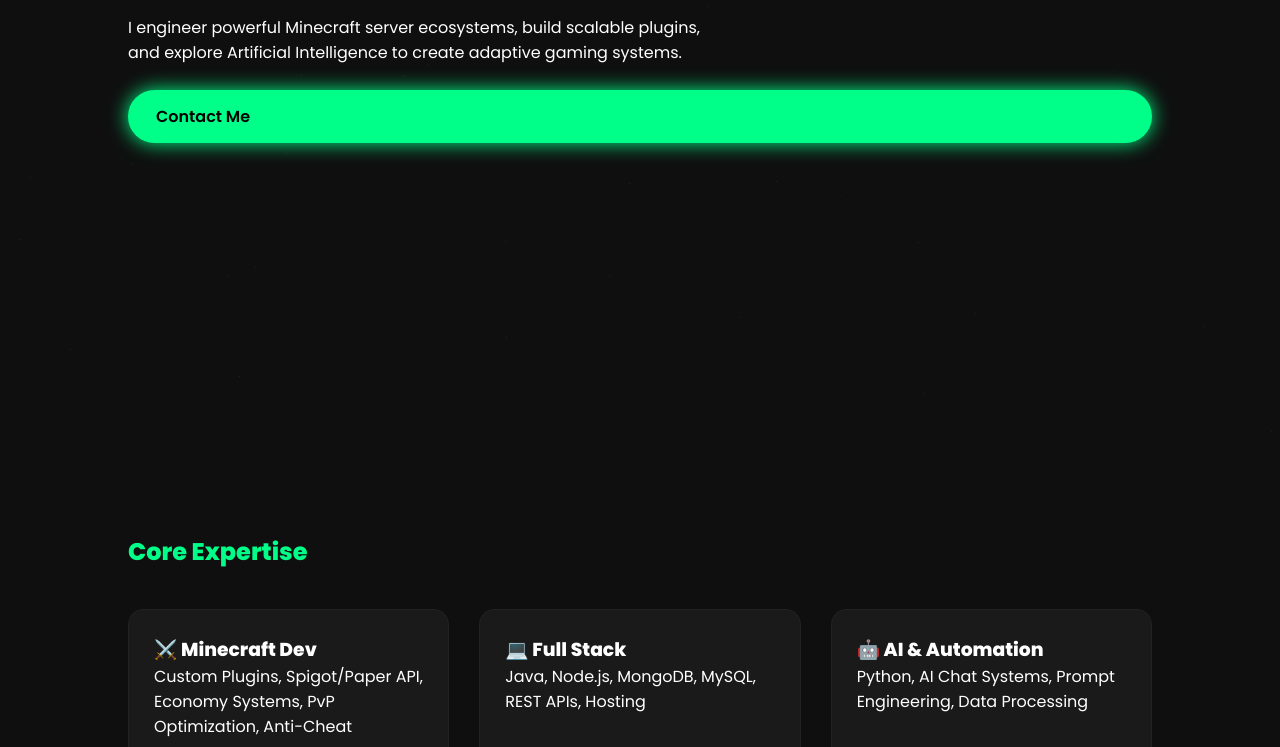
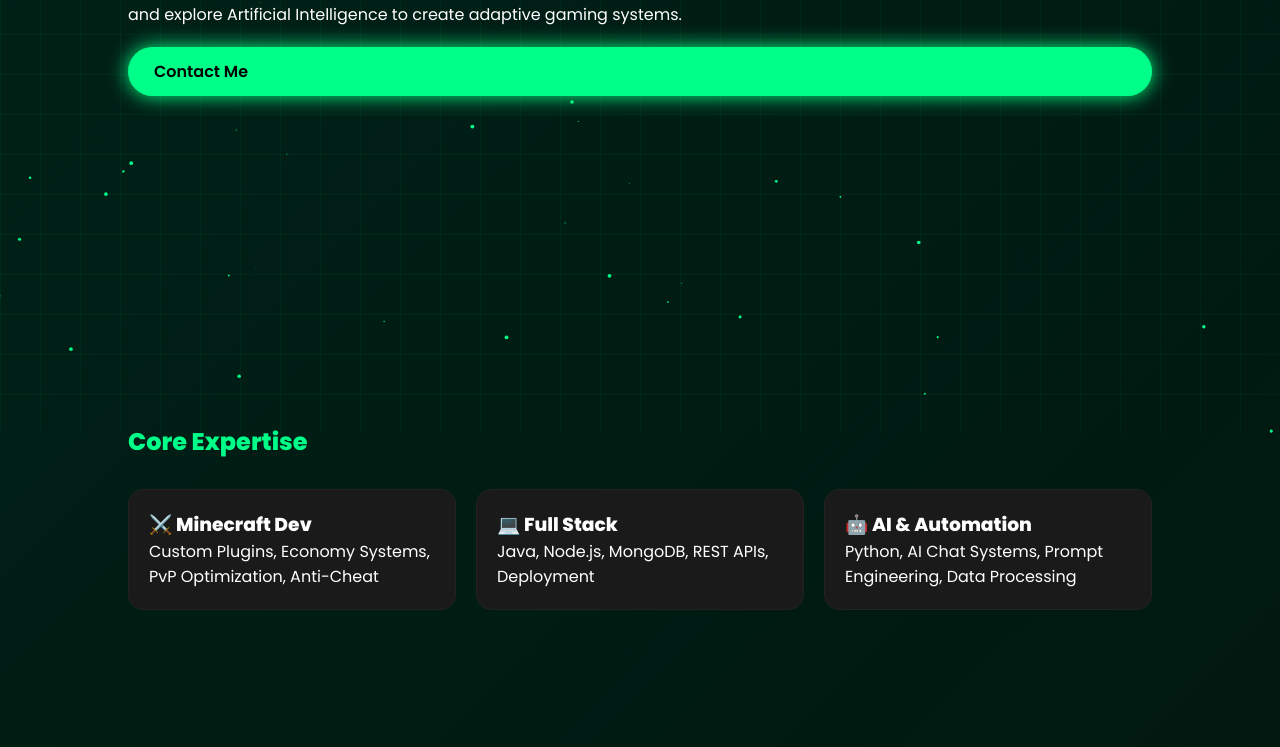
Before and after one commit to abhishekjaat1/Abhishek-jaat-portfolio, a plain HTML site: page index.html in a window 1280 px wide. Shown: the part 366-1113 px from the top of the page. Drawn offline with Linux system fonts and the light colour scheme.

Commit message:
Refactor styles and update content in index.html
Updated styles for background gradient, section spacing, and button dimensions. Modified text content for clarity and reduced particle count in animation.

```diff
--- a/index.html
+++ b/index.html
@@ -17,24 +17,48 @@
 }
 
 body{
-    background:#0f0f0f;
+    background: linear-gradient(-45deg, #0f0f0f, #001a12, #002b1f, #000000);
+    background-size: 400% 400%;
+    animation: gradientBG 15s ease infinite;
     color:white;
     overflow-x:hidden;
 }
 
-/* PARTICLES */
+@keyframes gradientBG {
+    0% { background-position: 0% 50%; }
+    50% { background-position: 100% 50%; }
+    100% { background-position: 0% 50%; }
+}
+
+/* GRID OVERLAY */
+body::before{
+    content:"";
+    position:fixed;
+    top:0;
+    left:0;
+    width:100%;
+    height:100%;
+    background-image:
+        linear-gradient(rgba(0,255,136,0.05) 1px, transparent 1px),
+        linear-gradient(90deg, rgba(0,255,136,0.05) 1px, transparent 1px);
+    background-size:40px 40px;
+    pointer-events:none;
+    z-index:-1;
+}
+
 canvas{
     position:fixed;
     top:0;
     left:0;
-    z-index:-1;
+    z-index:-2;
 }
 
+/* SECTION SPACING REDUCED */
 section{
-    padding:100px 10%;
+    padding:70px 10%;
     opacity:0;
     transform:translateY(40px);
-    transition:1s ease;
+    transition:0.8s ease;
 }
 
 section.show{
@@ -54,11 +78,18 @@ h1,h2,h3{
     text-shadow:0 0 20px #00ff88;
 }
 
+.hero{
+    height:90vh;
+    display:flex;
+    flex-direction:column;
+    justify-content:center;
+}
+
 /* BUTTON */
 .btn{
     display:inline-block;
-    margin-top:25px;
-    padding:14px 28px;
+    margin-top:20px;
+    padding:12px 26px;
     background:#00ff88;
     color:black;
     text-decoration:none;
@@ -73,25 +104,17 @@ h1,h2,h3{
     transform:scale(1.1);
 }
 
-/* HERO */
-.hero{
-    height:100vh;
-    display:flex;
-    flex-direction:column;
-    justify-content:center;
-}
-
 /* CARDS */
 .skills-grid{
     display:grid;
-    grid-template-columns:repeat(auto-fit,minmax(250px,1fr));
-    gap:30px;
-    margin-top:40px;
+    grid-template-columns:repeat(auto-fit,minmax(220px,1fr));
+    gap:20px;
+    margin-top:30px;
 }
 
 .card{
     background:#1a1a1a;
-    padding:25px;
+    padding:20px;
     border-radius:15px;
     transition:0.4s;
     border:1px solid #222;
@@ -99,14 +122,14 @@ h1,h2,h3{
 
 .card:hover{
     border:1px solid #00ff88;
-    transform:translateY(-10px) scale(1.03);
+    transform:translateY(-8px);
     box-shadow:0 0 25px #00ff88;
 }
 
-/* PROJECT */
+/* PROJECTS */
 .project{
-    margin-top:30px;
-    padding:25px;
+    margin-top:20px;
+    padding:20px;
     background:#141414;
     border-left:4px solid #00ff88;
     border-radius:10px;
@@ -114,21 +137,21 @@ h1,h2,h3{
 }
 
 .project:hover{
-    transform:translateX(10px);
+    transform:translateX(8px);
     box-shadow:0 0 20px #00ff88;
 }
 
 .contact-box{
-    margin-top:30px;
+    margin-top:20px;
     background:#141414;
-    padding:25px;
+    padding:20px;
     border-radius:15px;
     border:1px solid #00ff88;
 }
 
 footer{
     text-align:center;
-    padding:40px;
+    padding:30px;
     background:#0a0a0a;
     opacity:0.7;
 }
@@ -142,7 +165,7 @@ footer{
 <section class="hero show">
     <h1>Hello, I'm <span class="green glow">Abhishek Jaat</span></h1>
     <h2><span id="typing"></span></h2>
-    <p style="margin-top:20px; max-width:600px;">
+    <p style="margin-top:15px; max-width:600px;">
         I engineer powerful Minecraft server ecosystems, build scalable plugins,
         and explore Artificial Intelligence to create adaptive gaming systems.
     </p>
@@ -154,11 +177,11 @@ footer{
     <div class="skills-grid">
         <div class="card">
             <h3>⚔️ Minecraft Dev</h3>
-            <p>Custom Plugins, Spigot/Paper API, Economy Systems, PvP Optimization, Anti-Cheat</p>
+            <p>Custom Plugins, Economy Systems, PvP Optimization, Anti-Cheat</p>
         </div>
         <div class="card">
             <h3>💻 Full Stack</h3>
-            <p>Java, Node.js, MongoDB, MySQL, REST APIs, Hosting</p>
+            <p>Java, Node.js, MongoDB, REST APIs, Deployment</p>
         </div>
         <div class="card">
             <h3>🤖 AI & Automation</h3>
@@ -182,17 +205,15 @@ footer{
 
     <div class="project">
         <h3>AI Server Assistant</h3>
-        <p>AI-powered moderation & automated support system for Minecraft servers.</p>
+        <p>AI-powered moderation & automated support system.</p>
     </div>
 </section>
 
 <section id="contact">
-    <h2 class="green">Contact Me</h2>
-
+    <h2 class="green">Contact</h2>
     <div class="contact-box">
         <p><strong>📧 Gmail:</strong> satoruxdxpsycho@gmail.com</p>
         <p><strong>💬 Discord:</strong> fluxpsychoxd</p>
-        <p style="margin-top:15px;">Let’s build powerful Minecraft systems and AI-driven experiences.</p>
     </div>
 </section>
 
@@ -218,7 +239,7 @@ const sections = document.querySelectorAll("section");
 window.addEventListener("scroll", () => {
     sections.forEach(sec => {
         const top = sec.getBoundingClientRect().top;
-        if(top < window.innerHeight - 100){
+        if(top < window.innerHeight - 80){
             sec.classList.add("show");
         }
     });
@@ -244,7 +265,6 @@ class Particle {
     update(){
         this.x += this.speedX;
         this.y += this.speedY;
-        if(this.size > 0.2) this.size -= 0.01;
     }
     draw(){
         ctx.fillStyle = "#00ff88";
@@ -255,7 +275,7 @@ class Particle {
 }
 
 function init(){
-    for(let i=0;i<120;i++){
+    for(let i=0;i<100;i++){
         particlesArray.push(new Particle());
     }
 }
@@ -263,9 +283,9 @@ init();
 
 function animate(){
     ctx.clearRect(0,0,canvas.width,canvas.height);
-    particlesArray.forEach((particle)=>{
-        particle.update();
-        particle.draw();
+    particlesArray.forEach(p=>{
+        p.update();
+        p.draw();
     });
     requestAnimationFrame(animate);
 }
@@ -273,4 +293,4 @@ animate();
 </script>
 
 </body>
-              </html>
+</html>
```
